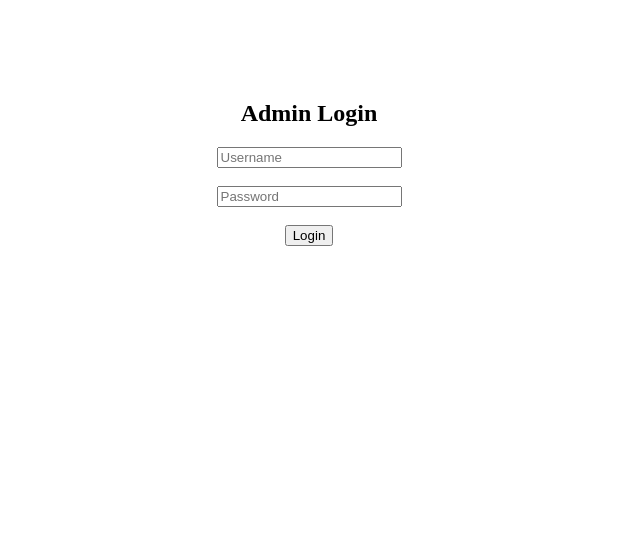
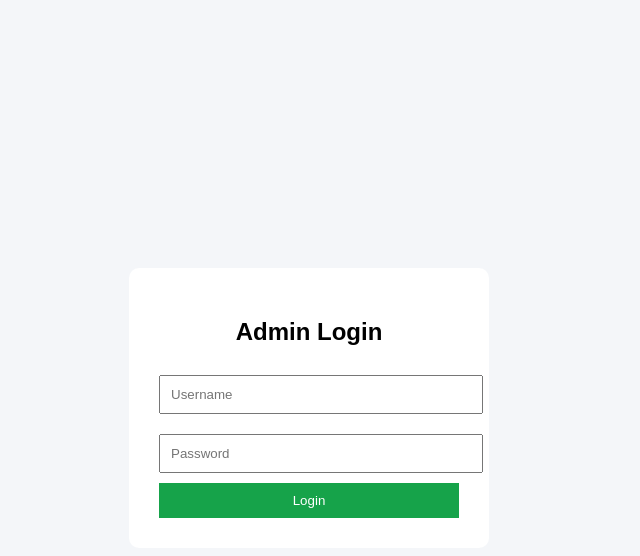
Before and after one commit to sakan-feedback/sakan-feedback-app, a website: page public/login.html in a window 1280 px wide. Both pictures are taken after a click on the button "Login". Shown: the whole page, without its empty margins (331-971 px from the left). Drawn offline with Linux system fonts and the light colour scheme; no server answers.

Commit message:
Update login.html

```diff
--- a/public/login.html
+++ b/public/login.html
@@ -1,36 +1,74 @@
 <!DOCTYPE html>
-<html>
+<html lang="en">
 <head>
+<meta charset="UTF-8">
 <title>Login</title>
+
+<style>
+body {
+  font-family: Arial;
+  background: #f4f6f9;
+  display: flex;
+  justify-content: center;
+  align-items: center;
+  height: 100vh;
+}
+
+.box {
+  background: white;
+  padding: 30px;
+  border-radius: 10px;
+  width: 300px;
+  text-align: center;
+}
+
+input {
+  width: 100%;
+  padding: 10px;
+  margin: 10px 0;
+}
+
+button {
+  width: 100%;
+  padding: 10px;
+  background: #16a34a;
+  color: white;
+  border: none;
+}
+</style>
 </head>
 
-<body style="text-align:center; margin-top:100px;">
+<body>
 
-<h2>Admin Login</h2>
+<div class="box">
+  <h2>Admin Login</h2>
 
-<input id="user" placeholder="Username"><br><br>
-<input id="pass" type="password" placeholder="Password"><br><br>
+  <input id="username" placeholder="Username">
+  <input id="password" type="password" placeholder="Password">
 
-<button onclick="login()">Login</button>
+  <button onclick="login()">Login</button>
+</div>
 
 <script>
 async function login() {
+  const username = document.getElementById("username").value;
+  const password = document.getElementById("password").value;
+
   const res = await fetch("https://sakan-feedback-app.onrender.com/login", {
-    method:"POST",
-    headers:{"Content-Type":"application/json"},
-    body: JSON.stringify({
-      username: document.getElementById("user").value,
-      password: document.getElementById("pass").value
-    })
+    method: "POST",
+    headers: {
+      "Content-Type": "application/json"
+    },
+    body: JSON.stringify({ username, password })
   });
 
   const data = await res.json();
 
-  if(data.success){
+  if (data.success) {
     localStorage.setItem("loggedIn", "true"); // ✅ مهم جداً
-    window.location = "admin.html";
+    window.location.href = "admin.html";
   } else {
-    alert("Wrong login");
+    alert("Wrong login ❌");
   }
 }
 </script>
```
